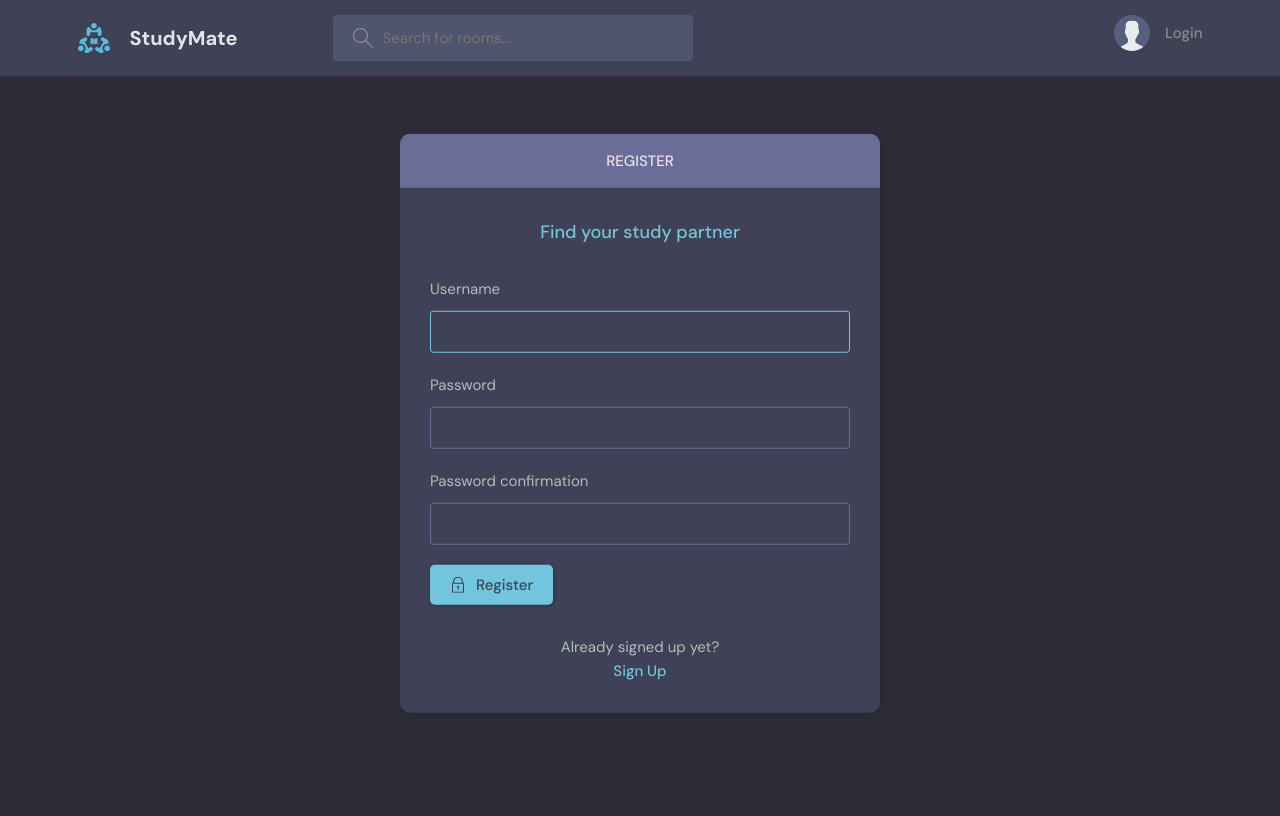
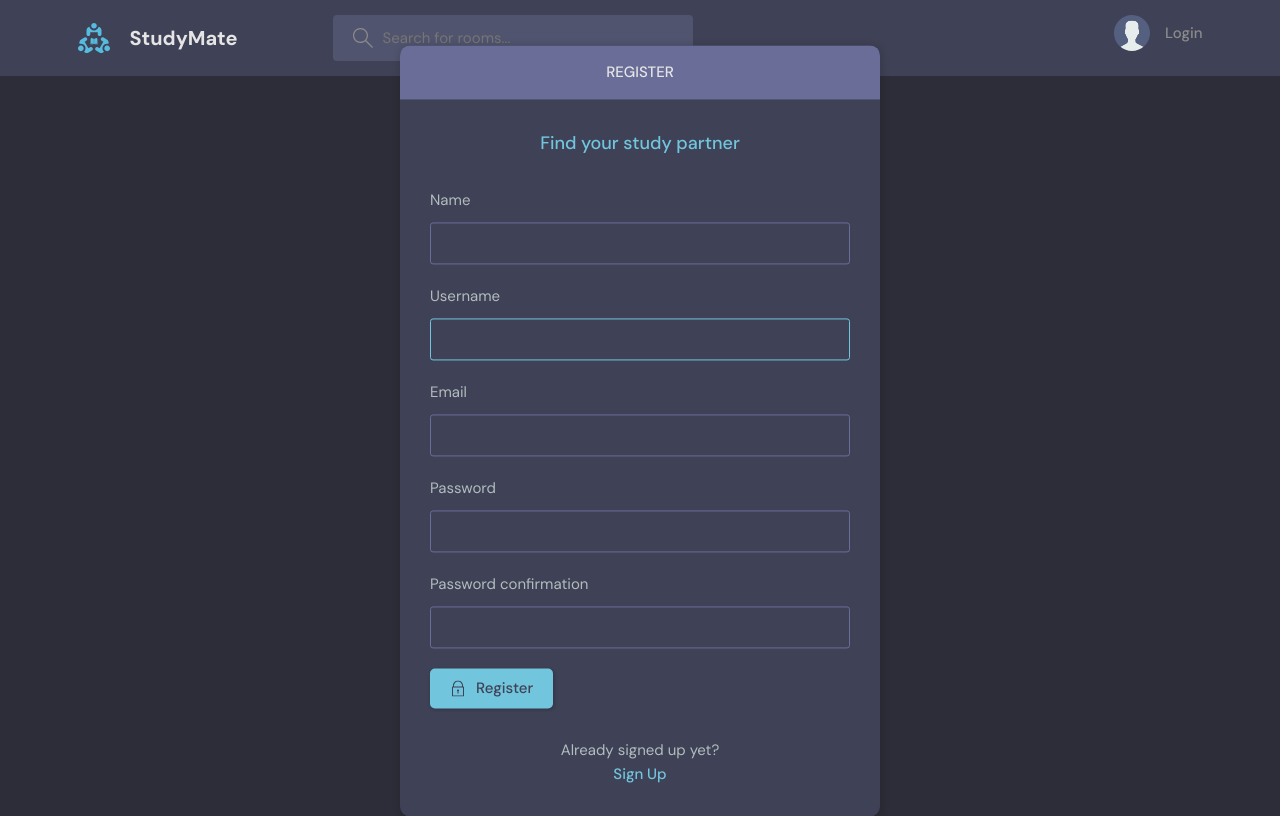
Before and after one commit to olaide-hok/django-studymate, a Django app: page /register/ in a window 1280 px wide. Before the commit the page ends 713 px from the top, so only its background shows below. Run offline with Django 4.2, Linux system fonts and the light colour scheme.

Commit message:
Create MyUserCreationForm
MyUserCreation use django userCreationForm.

Add name, avatar and bio to UserForm class fields.

Change UserCreationForm to Custom MyUserCreationForm.

Change username to email to login page post request.

Change registerPage form to MyUserCreationForm class.

Change  activity component, img avatar to user provided avatar.

Change feed component, img avatar to user provided avatar.

Change login register from username field to email field.

Change navbar img avatar to user provided avatar.

```diff
--- a/base/forms.py
+++ b/base/forms.py
@@ -1,6 +1,11 @@
-from dataclasses import field
+from django.contrib.auth.forms import UserCreationForm
 from django.forms import ModelForm
 from .models import Room, User
+
+class MyUserCreationForm(UserCreationForm):
+    class Meta:
+        model = User
+        fields = ['name', 'username', 'email', 'password1', 'password2']
 
 class RoomForm(ModelForm):
     class Meta:
@@ -11,4 +16,4 @@ class RoomForm(ModelForm):
 class UserForm(ModelForm):
     class Meta:
         model = User
-        fields = ['username', 'email']
+        fields = ['name', 'avatar', 'bio', 'username', 'email']
--- a/base/templates/base/activity_component.html
+++ b/base/templates/base/activity_component.html
@@ -9,7 +9,7 @@
     <div class="activities__boxHeader roomListRoom__header">
       <a href="{% url 'user-profile' message.user.id %}" class="roomListRoom__author">
         <div class="avatar avatar--small">
-          <img src="https://randomuser.me/api/portraits/women/11.jpg" />
+          <img src="{{message.host.avatar.url}}" />
         </div>
         <p>
           @{{message.user}}
--- a/base/templates/base/feed_component.html
+++ b/base/templates/base/feed_component.html
@@ -6,7 +6,7 @@
       class="roomListRoom__author"
     >
       <div class="avatar avatar--small">
-        <img src="https://randomuser.me/api/portraits/women/11.jpg" />
+        <img src="{{room.host.avatar.url}}" />
       </div>
       <span>@{{room.host.username}}</span>
     </a>
--- a/base/templates/base/login_register.html
+++ b/base/templates/base/login_register.html
@@ -14,12 +14,12 @@
         <form class="form" action="" method="POST">
           {% csrf_token %}
           <div class="form__group form__group">
-            <!-- <label for="room_name">Email</label>
+            <label for="room_name">Email</label>
             <input id="username" name="email" type="email" placeholder="e.g.
-            dennis_ivy@email.com" /> -->
+            dennis_ivy@email.com" />
 
-            <label for="room_name">Username</label>
-            <input id="username" name="username" type="text" placeholder="Enter Username" />
+            <!-- <label for="room_name">Username</label>
+            <input id="username" name="username" type="text" placeholder="Enter Username" /> -->
           </div>
           <div class="form__group">
             <label for="password">Password</label>
--- a/base/views.py
+++ b/base/views.py
@@ -1,13 +1,11 @@
-from email import message
 from django.http import HttpResponse
 from django.shortcuts import render, redirect
 from django.db.models import Q
 from django.contrib.auth.decorators import login_required
 from django.contrib import messages
 from django.contrib.auth import authenticate, login, logout
-from django.contrib.auth.forms import UserCreationForm
 from .models import Room, Topic, Message, User
-from .forms import RoomForm, UserForm
+from .forms import RoomForm, UserForm, MyUserCreationForm
 
 # Create your views here.
 
@@ -18,14 +16,14 @@ def loginPage(request):
         return redirect('home')
 
     if request.method == 'POST':
-        username = request.POST.get('username').lower()
+        email = request.POST.get('email').lower()
         password = request.POST.get('password')
         try:
-            user = User.objects.get(username=username)
+            user = User.objects.get(email=email)
         except:
             messages.error(request, 'User does not exist.')
 
-        user = authenticate(request, username=username, password=password)
+        user = authenticate(request, email=email, password=password)
 
         if user is not None:
             login(request, user)
@@ -42,10 +40,10 @@ def logoutUser(request):
 
 
 def registerPage(request):
-    form = UserCreationForm()
+    form = MyUserCreationForm()
 
     if request.method == 'POST':
-        form = UserCreationForm(request.POST)
+        form = MyUserCreationForm(request.POST)
         if form.is_valid():
             user = form.save(commit=False)
             user.username = user.username.lower()
@@ -179,7 +177,7 @@ def updateUser(request):
     form = UserForm(instance=user)
 
     if request.method == 'POST':
-        form = UserForm(request.POST, instance=user)
+        form = UserForm(request.POST, request.FILES, instance=user)
         if form.is_valid():
             form.save()
             return redirect('user-profile', pk=user.id)
--- a/templates/navbar.html
+++ b/templates/navbar.html
@@ -35,7 +35,7 @@
       <div class="header__user">
         <a href="{% url 'update-user' %}">
           <div class="avatar avatar--medium active">
-            <img src="https://randomuser.me/api/portraits/men/37.jpg" />
+            <img src="{{request.user.host.avatar.url}}" />
           </div>
           <p>
             {{request.user.username}} <span>@{{request.user.username}} </span>
```
Also changed, not shown: db.sqlite3.
